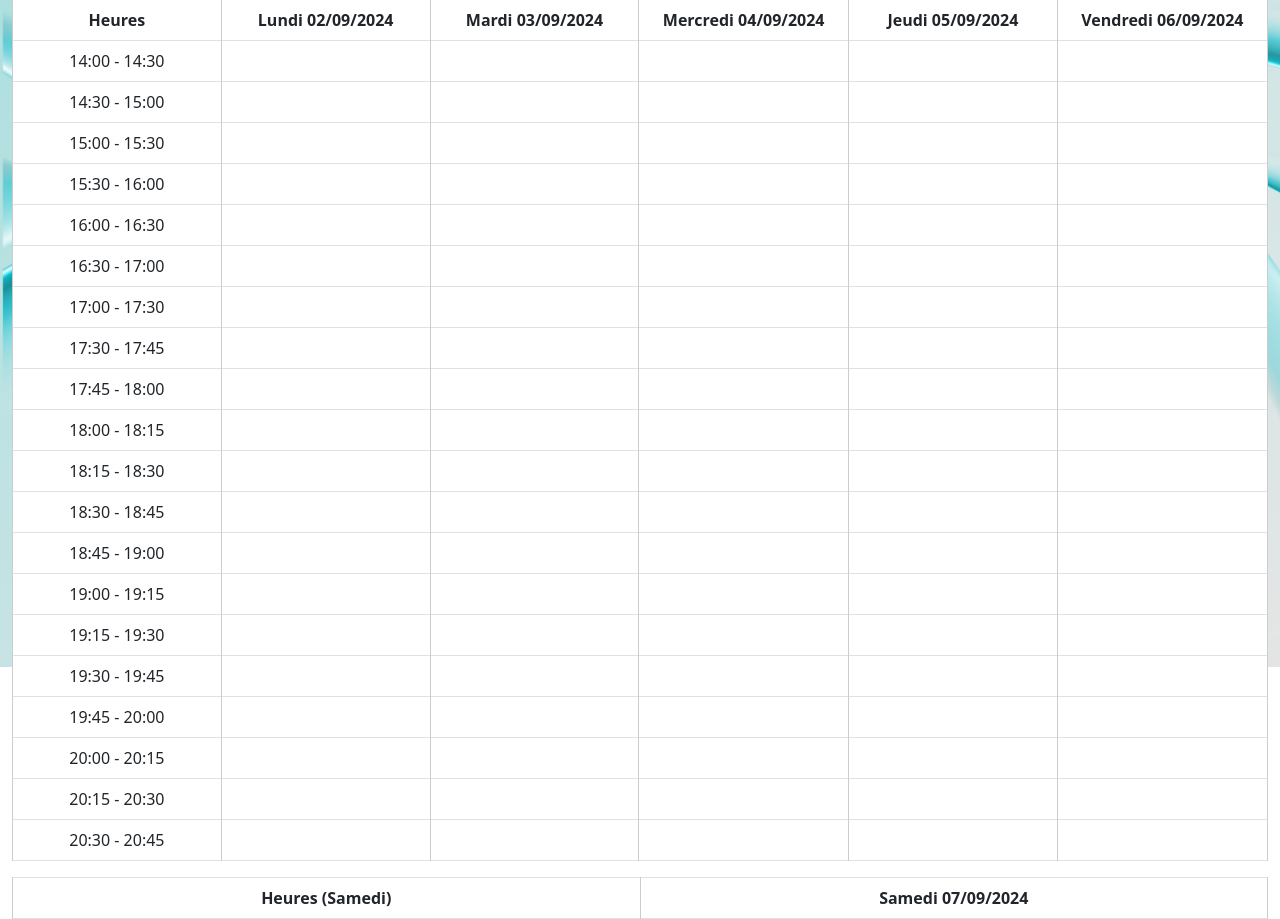
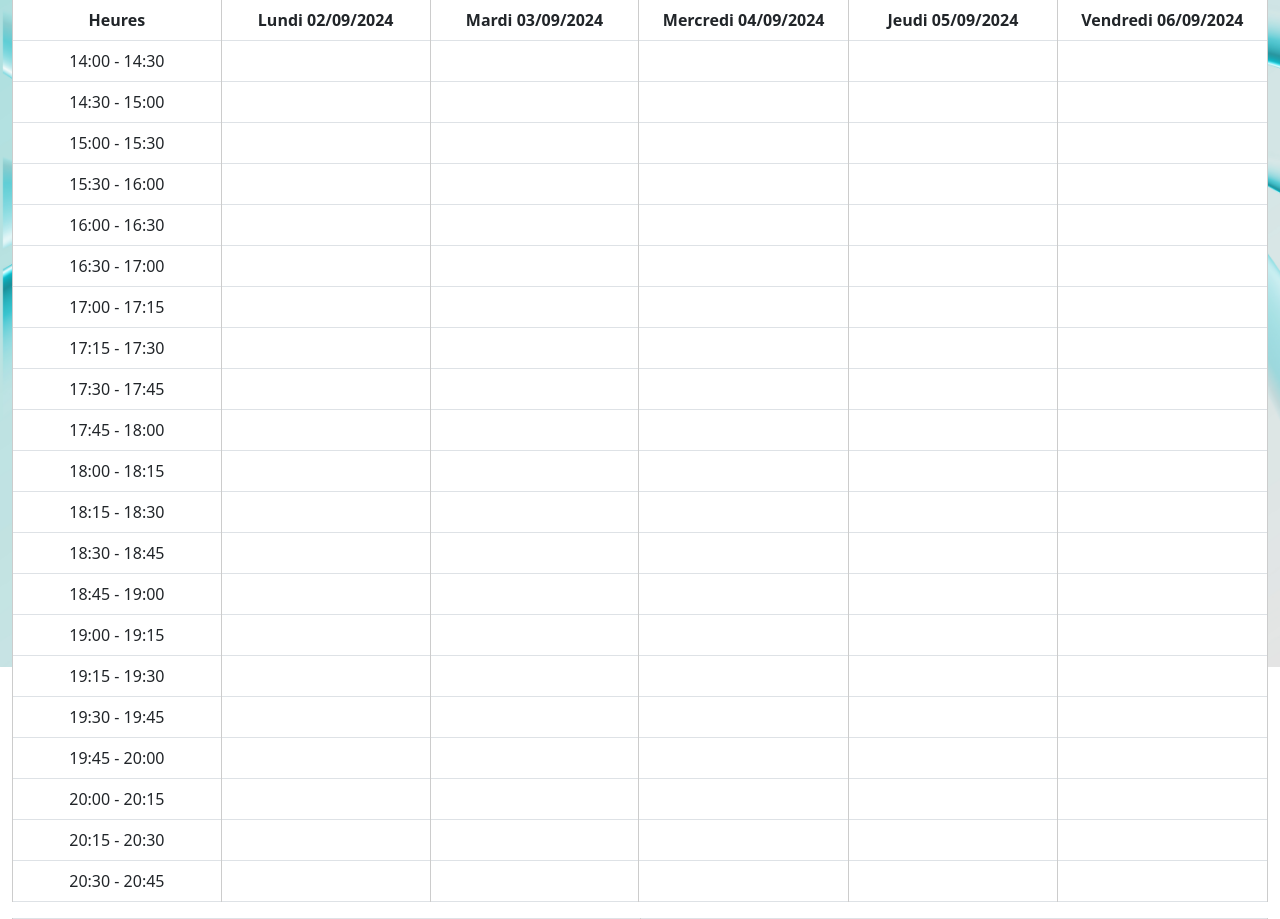
Before and after one commit to SamuelMeline/AirStudio73, a Symfony app: template templates/calendar/index.html.twig in a window 1280 px wide. Shown: the part 220-1139 px from the top of the page. Run offline with Twig, Linux system fonts and the light colour scheme; the template is opened without the code that fills it, so the values that code supplies are empty; some libraries are stand-ins or nearby versions.

Commit message:
update calendar

```diff
--- a/templates/calendar/index.html.twig
+++ b/templates/calendar/index.html.twig
@@ -63,7 +63,7 @@
 					</thead>
 					<tbody>
 						{% set weekday_timeslots = [
-                            '14:00', '14:30', '15:00', '15:30', '16:00', '16:30', '17:00', '17:30','17:45',
+                            '14:00', '14:30', '15:00', '15:30', '16:00', '16:30', '17:00','17:15', '17:30','17:45',
                             '18:00','18:15', '18:30','18:45', '19:00', '19:15', '19:30', '19:45',
                             '20:00', '20:15', '20:30'
                         ] %}
@@ -72,7 +72,7 @@
 
 						{% for timeslot in weekday_timeslots %}
 							<tr>
-								{% set interval = (timeslot >= '17:30') ? 15 : 30 %}
+								{% set interval = (timeslot >= '17:00') ? 15 : 30 %}
 								<td>{{ timeslot }}
 									-
 									{{ timeslot|date_modify('+' ~ interval ~ ' minutes')|date('H:i') }}</td>
```
